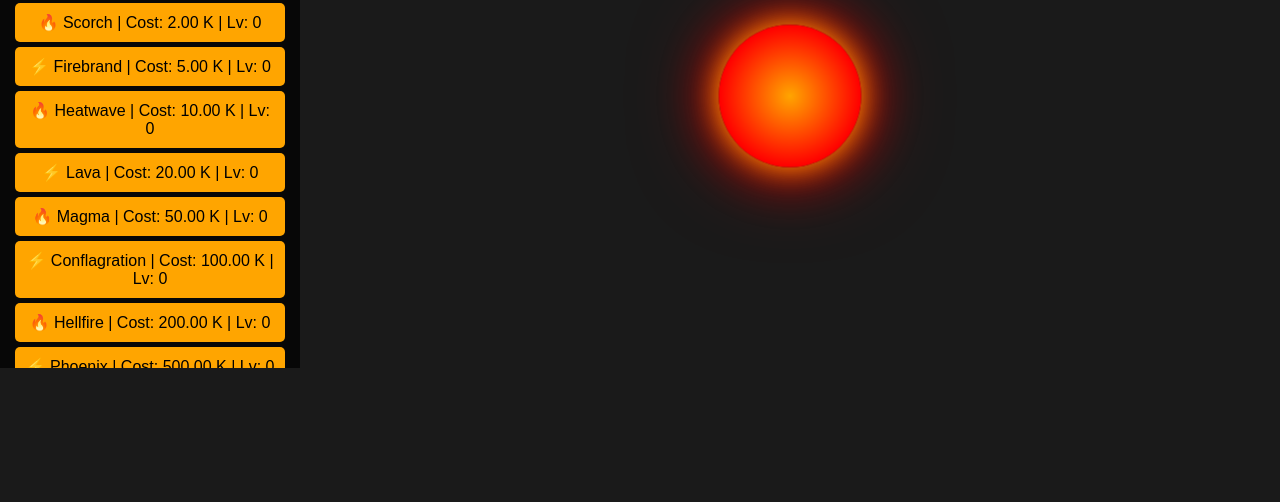
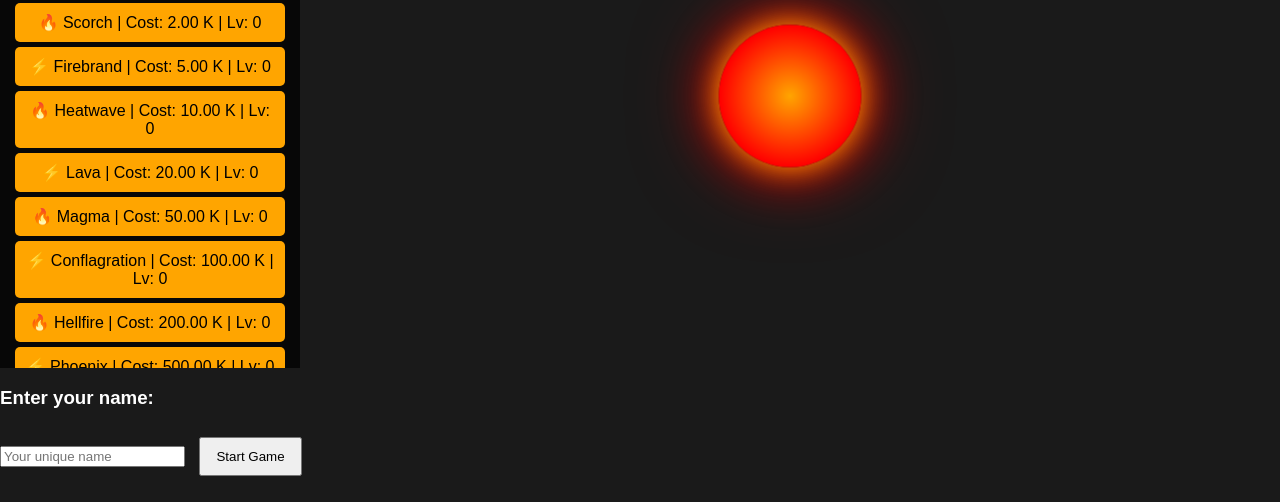
Before and after one commit to chenuldamvidu/Fire-clicker, a plain HTML site: page index.html in a window 1280 px wide. Shown: the part 432-934 px from the top of the page. Before the commit the page ends 800 px from the top, so only its background shows below. Drawn offline with Linux system fonts and the light colour scheme.

Commit message:
Update index.html

```diff
--- a/index.html
+++ b/index.html
@@ -31,3 +31,13 @@
 <script src="game.js"></script>
 </body>
 </html>
+<div id="name-panel">
+  <h3>Enter your name:</h3>
+  <input type="text" id="player-name" placeholder="Your unique name">
+  <button id="start-game">Start Game</button>
+  <p id="name-error" style="color:red;"></p>
+</div>
+
+<div id="game-container" style="display:none;">
+  <!-- Your existing game HTML here -->
+</div>
```
